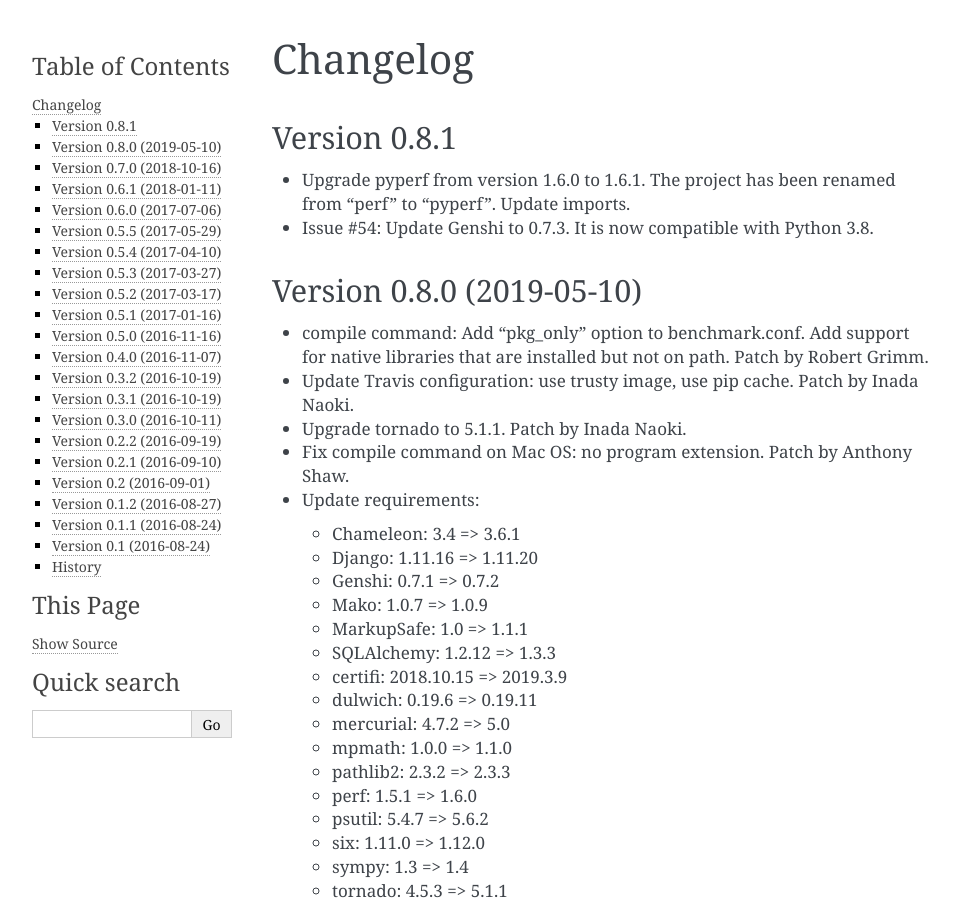
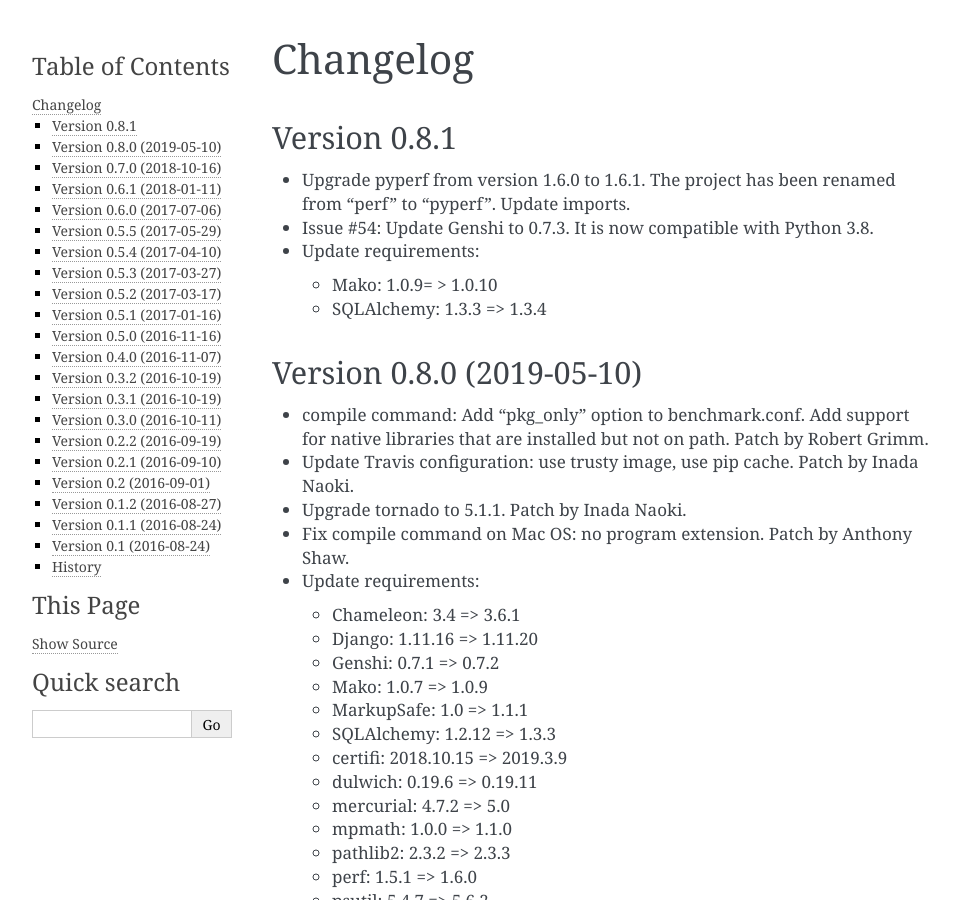
Before and after one commit to python/pyperformance, a Sphinx documentation site: the page built from doc/changelog.rst, in a window 1280 px wide and 900 px high. Shown: the whole window, without its empty margins (148-1107 px from the left). Built offline with Sphinx 7.4.7, drawn with Linux system fonts in a browser that asks for light colours.

Commit message:
Update Mako and SQLAlchemy

```diff
--- a/doc/changelog.rst
+++ b/doc/changelog.rst
@@ -7,6 +7,10 @@
 * Upgrade pyperf from version 1.6.0 to 1.6.1. The project has been renamed from
   "perf" to "pyperf". Update imports.
 * Issue #54: Update Genshi to 0.7.3. It is now compatible with Python 3.8.
+* Update requirements:
+
+  * Mako: 1.0.9= > 1.0.10
+  * SQLAlchemy: 1.3.3 => 1.3.4
 
 Version 0.8.0 (2019-05-10)
 --------------------------
--- a/setup.py
+++ b/setup.py
@@ -4,7 +4,7 @@
 #
 #  - git clean -fdx  # remove all untracked files!
 #  - python2 -m performance venv create
-#  - venv/cpython2<tab>/bin/python -m pip list --outdated
+#  - venv/cpython2*/bin/python -m pip list --outdated
 #  - update performance/requirements.txt
 #  - (see also pip-tools and pipdeptree tools)
 #  - (pip install pip-review; pip-review --local --interactive)
```
Also changed, not shown: 1 other file.
